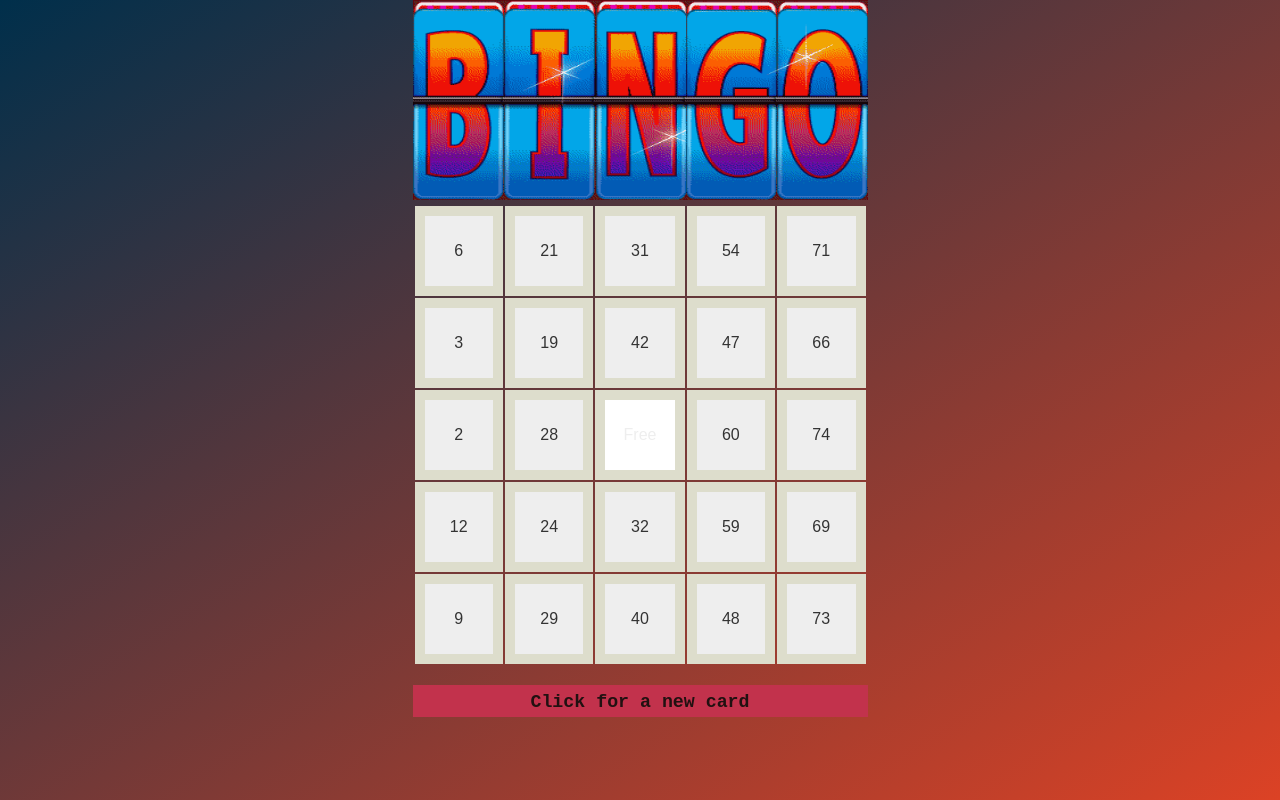
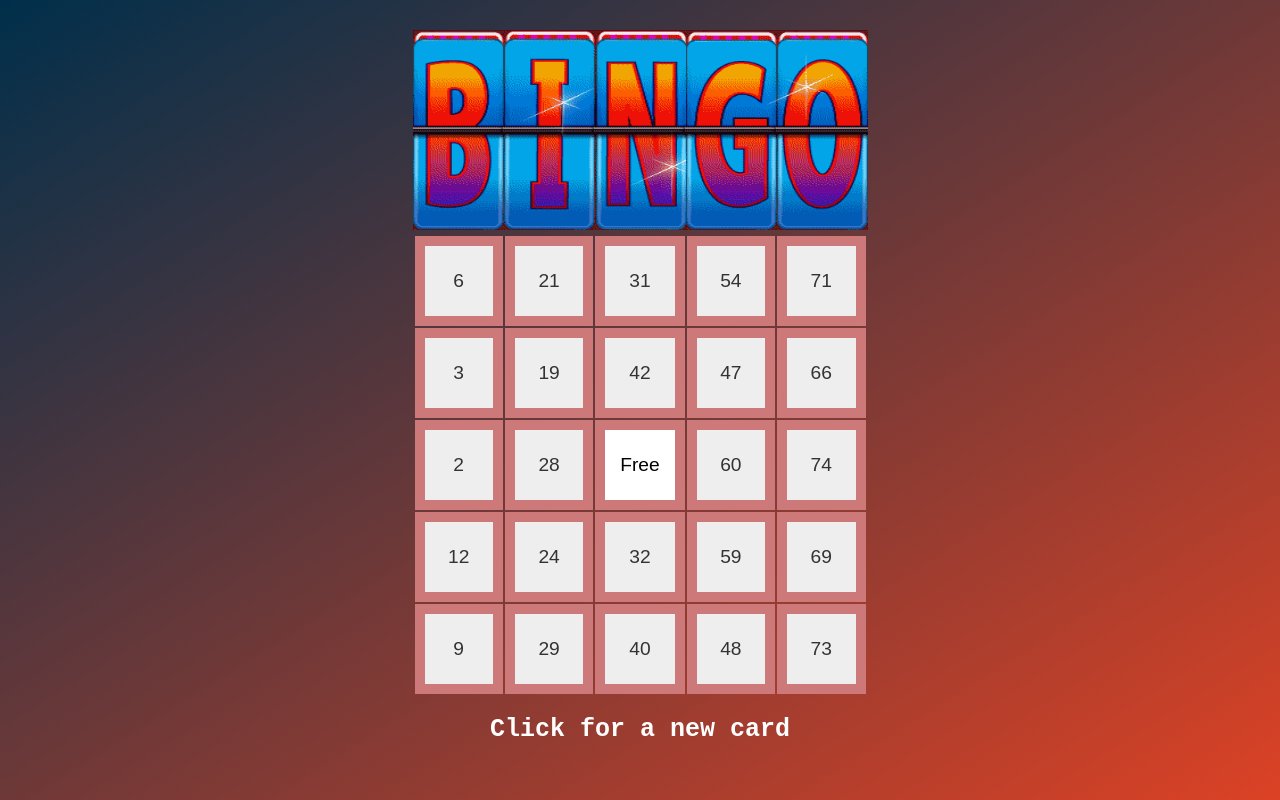
Before and after one commit to SantiagoLacera/Bingo_JS, a plain HTML site: page bingo.html in a window 1280 px wide. Drawn offline with Linux system fonts and the light colour scheme.

Commit message:
Updated Bingo

```diff
--- a/bingo.css
+++ b/bingo.css
@@ -1,39 +1,39 @@
-html, body {
+html,
+body {
   width: 100%;
   height: 100%;
   margin: 0%;
 }
-.background{
+.background {
   position: relative;
   width: 100%;
   height: 100%;
-  background-image: linear-gradient(to bottom right,#002f4b,#dc4225);
+  background-image: linear-gradient(to bottom right, #002f4b, #dc4225);
   background-size: cover;
-
 }
-
 
 #page {
   width: 455px;
   margin: 0 auto;
-
 }
 
-td{
-  font-family:arial;
-  color:#333;
-  padding:10px;
-  width:50px;
-  height:50px;
-  text-align:center;
-  border:10px solid #ddc;
-  background-color:#eee;
-  cursor:pointer;
-  }
+td {
+  font-family: Fantasy;
+  font-size: larger;
+  color: #333;
+  padding: 10px;
+  width: 50px;
+  height: 50px;
+  text-align: center;
+  border: 10px solid rgb(206, 121, 121);
+  background-color: white;
+  cursor: pointer;
+}
 
 .bingohead {
   width: 455px;
   height: 200px;
+  padding-top: 30px;
 }
 
 h1,
@@ -42,29 +42,36 @@ a {
   font-family: arial;
   text-align: center;
   padding: 3px;
-  color: #211111;
-  background-color: #eeeeee;
-  border: 2px solid red;
+  color: black;
+  background-color: black;
 }
 
 #free {
-  background-color: #fff;
-  color: #eee;
+  background-color: white;
+  color: black;
   cursor: default;
 }
 
 h3 {
-
-  background-color: #C2324C;
+  background-color: transparent;
   text-align: center;
-  border: 5px solid #C2324C;
-
+  border: 0;
+  padding-bottom: 10px;
+}
+a:hover {
+  color: black;
+}
+h3:hover {
+  background-color: black;
+  border: 0;
+  padding-bottom: 10px;
 }
 
-#newCard{
+#newCard {
   font-family: monospace;
-  font-size: larger;
+  font-size: 25px;
   text-decoration: none;
-  background-color: #C2324C;
-  border: 0;
+  background-color: transparent;
+  color: white;
+  border: transparent;
 }
```
Also changed, not shown: bingo.html (+3 -1 lines), bingo.js (line endings or trailing spaces).
